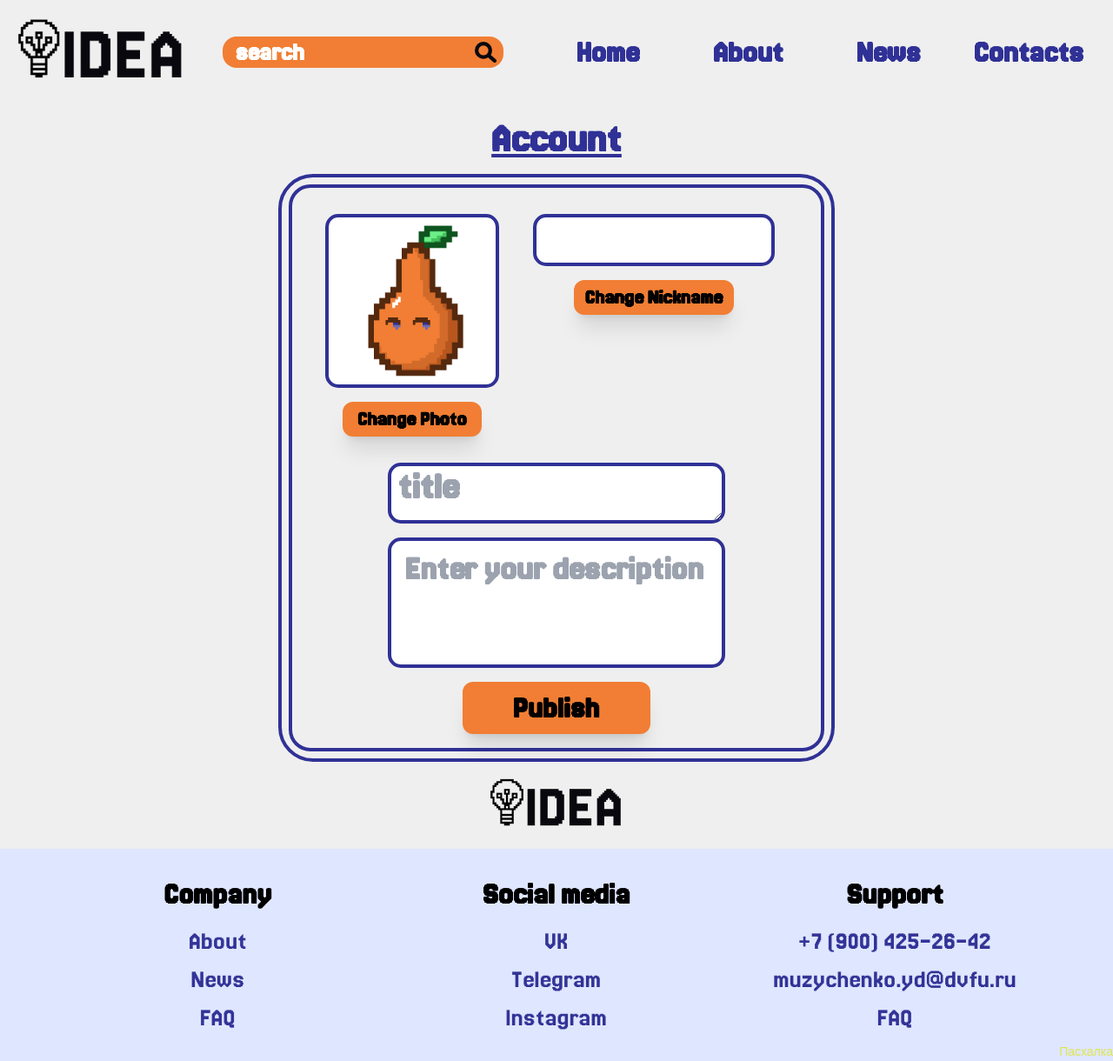
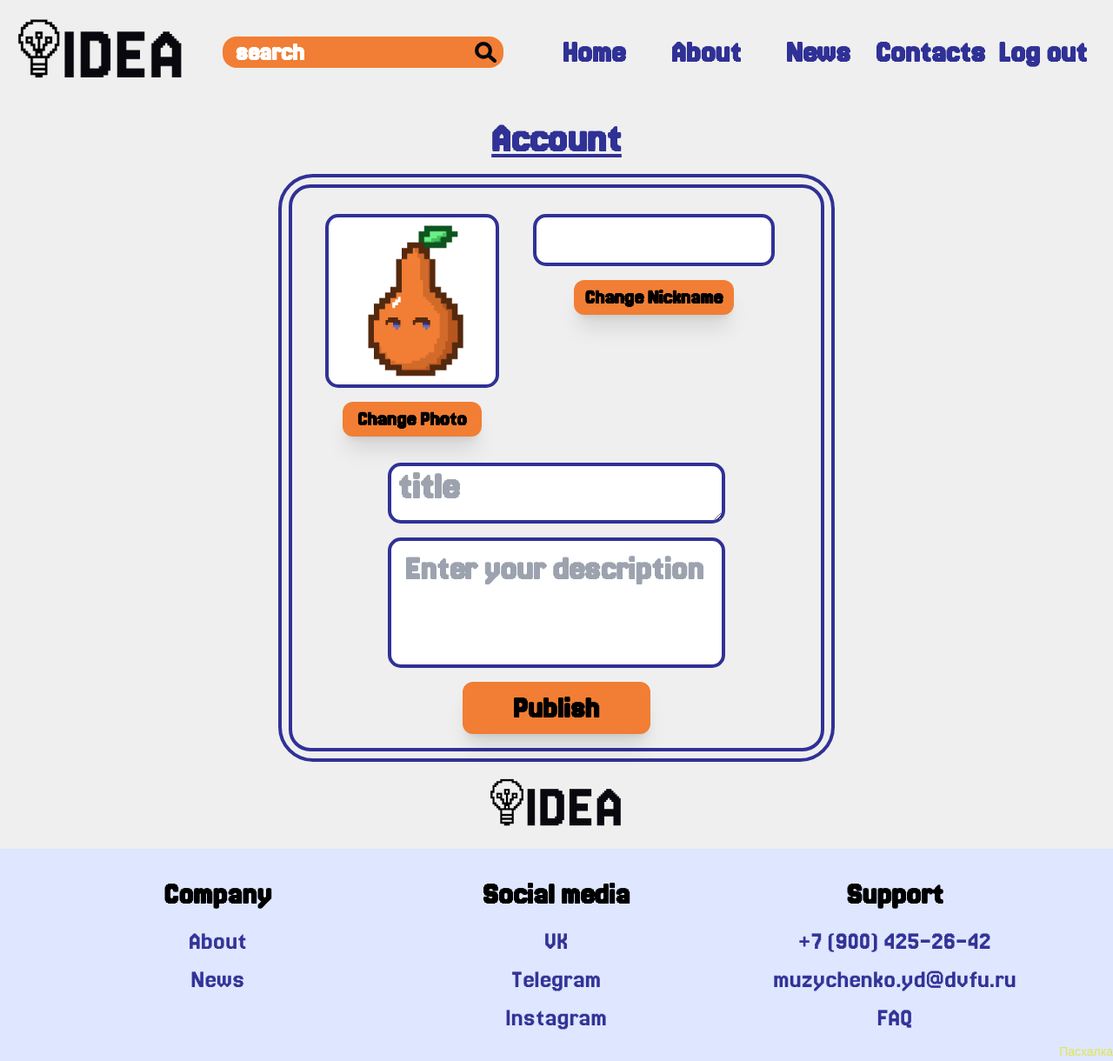
Before and after one commit to shxlny/IDEA, a Django app: page /add_idea/ in a window 1280 px wide. Shown: the whole page at 87% size. Run offline with Django 5.2, Linux system fonts and the light colour scheme; style sheets or scripts are compiled from the project's sources; some libraries are stand-ins or nearby versions.

Commit message:
+header log out

```diff
--- a/fefu/crowdapp/templates/account.html
+++ b/fefu/crowdapp/templates/account.html
@@ -25,11 +25,12 @@
                         <input type="text" placeholder="search" class="w-full bg-[#F17E34] placeholder-white text-white text-3xl pl-2 pr-10 pl-[15px] font-bold rounded-2xl">
                     </div>
                 </div>
-                <nav class="hidden lg:grid grid-cols-4 w-full h-full items-center text-center text-[#303196] font-bold lg:text-2xl xl:text-4xl">
+                <nav class="hidden lg:grid grid-cols-5 w-full h-full items-center text-center text-[#303196] font-bold lg:text-2xl xl:text-4xl">
                     <a href="{% url 'main' %}" class="hover:underline">Home</a>
                     <a href="{% url 'about' %}" class="hover:underline">About</a>
                     <a href="{% url 'news' %}" class="hover:underline">News</a>
                     <a href="#PSH" class="hover:underline">Contacts</a>
+                    <a href="{% url 'login' %}" class=" hover:underline">Log out</a>
                 </nav>
                 <button class="absolute right-2 lg:hidden h-[50px] w-[50px]" onclick="main()">
                     <img src="{% static 'img/open-menu_4083576.png' %}" alt="">
@@ -118,9 +119,8 @@
               <div class="text-center">
                 <p class="text-2xl sm:text-3xl lg:text-4xl text-black font-bold">Company</p>
                 <div class="mt-4 text-[#303196] text-2xl sm:text-xl lg:text-3xl space-y-2">
-                  <a href="#" class="hover:underline block ">About</a>
-                  <a href="#" class="hover:underline block">News</a>
-                  <a href="#" class="hover:underline block">FAQ</a>
+                  <a href="{% url 'about' %}" class="hover:underline block ">About</a>
+                  <a href="{% url 'news' %}" class="hover:underline block">News</a>
                 </div>
               </div>
 
```
Also changed, not shown: fefu/db.sqlite3.
